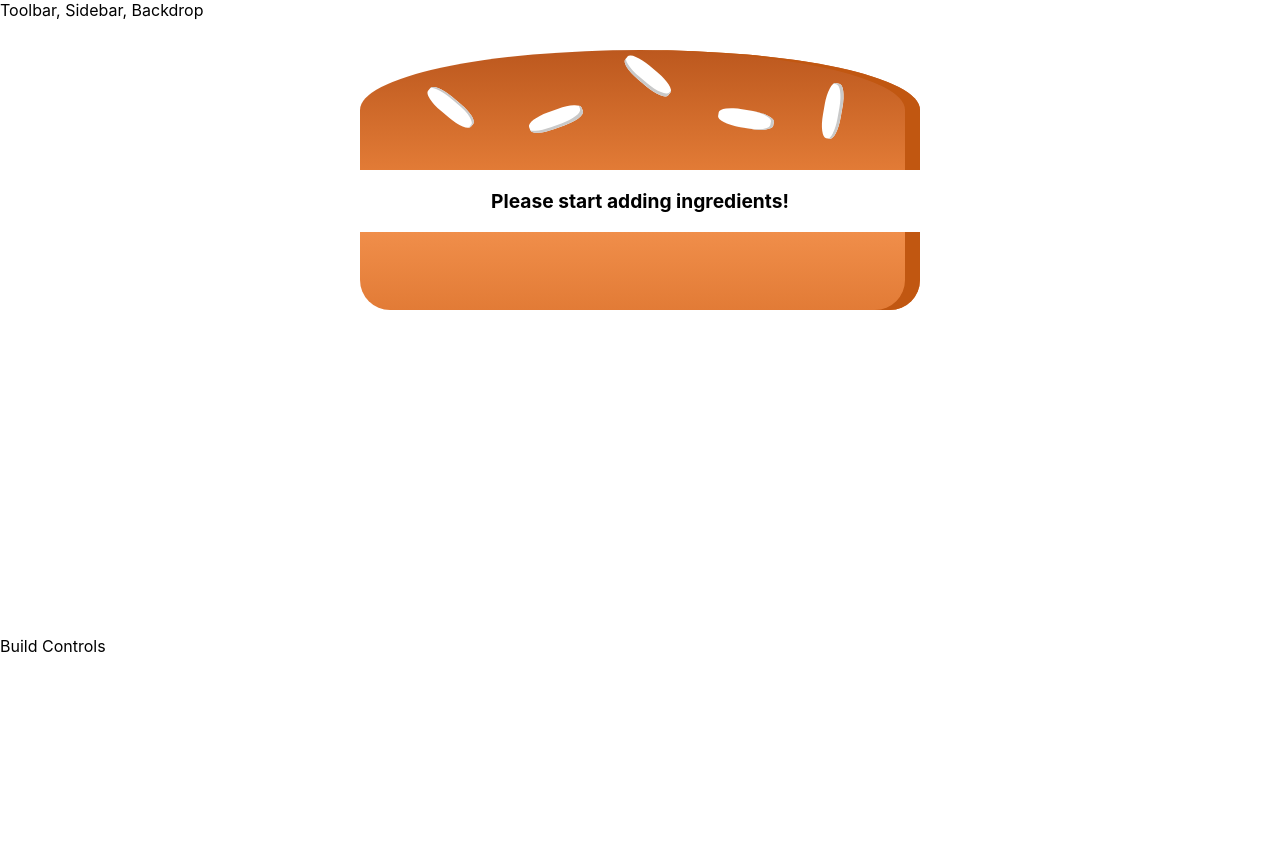
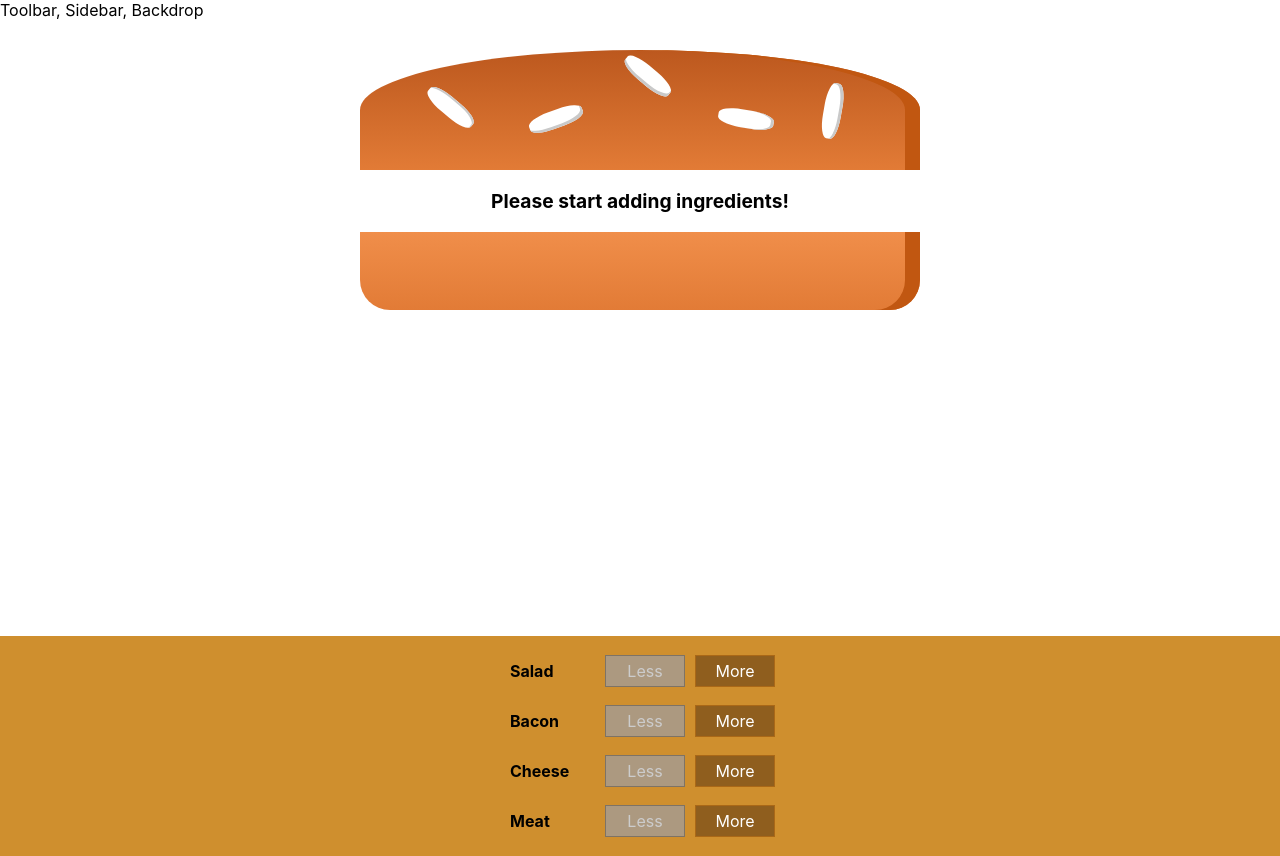
Before and after one commit to web-dev-dave/burger-builder, a React (Create React App) app: page / in a window 1280 px wide. Before the commit the page ends 800 px from the top, so only its background shows below. Built offline with nearby package versions, Linux system fonts and the light colour scheme.

Commit message:
disabled less button

```diff
--- a/src/components/Burger/BuildControls/BuildControl/BuildControl.js
+++ b/src/components/Burger/BuildControls/BuildControl/BuildControl.js
@@ -1,13 +1,18 @@
-import React from 'react'
+import React from "react";
 
-import classes from './BuildControl.module'
+import classes from "./BuildControl.module.css";
 
 export const BuildControl = (props) => {
-    return (
-        <div className={classes.BuildControl}>
-            <div className={classes.Label}>{props.label}</div>
-            <button className={classes.Less}>Less</button>
-            <button className={classes.More}>More</button>
-        </div>
-    )
-}
+  return (
+    <div className={classes.BuildControl}>
+      <div className={classes.Label}>{props.label}</div>
+      <button
+        onClick={props.removeHandler}
+        className={classes.Less}
+        disabled={props.disabled}>Less</button>
+      <button
+        onClick={props.addHandler}
+        className={classes.More}>More</button>
+    </div>
+  );
+};
--- a/src/components/Burger/BuildControls/BuildControl/BuildControl.module.css
+++ b/src/components/Burger/BuildControls/BuildControl/BuildControl.module.css
@@ -26,7 +26,7 @@
 .BuildControl button:hover:disabled {
   background-color: #ac9980;
   color: #ccc;
-  cursor: not-allowed;
+  /* cursor: not-allowed; */
 }
 
 .Label {
--- a/src/components/Burger/BuildControls/BuildControls.js
+++ b/src/components/Burger/BuildControls/BuildControls.js
@@ -1,11 +1,31 @@
-import React from 'react'
+import React from "react";
+import { BuildControl } from "./BuildControl/BuildControl";
 
-import classes from './BuildControls.module'
+import classes from "./BuildControls.module.css";
+
+const controls = [
+  { label: "Salad", type: "salad" },
+  { label: "Bacon", type: "bacon" },
+  { label: "Cheese", type: "cheese" },
+  { label: "Meat", type: "meat" },
+];
 
 export const BuildControls = (props) => {
-    return (
-        <div className={classes.BuildControls}>
-
-        </div>
-    )
-}
+  console.log(props)
+  return (
+    <div className={classes.BuildControls}>
+      {controls.map((el) => {
+        return (
+          <BuildControl
+            addHandler={() => props.addHandler(el.type)}
+            removeHandler={() => props.removeHandler(el.type)}
+            key={el.label}
+            label={el.label}
+            type={el.type}
+            disabled={props.disabled[el.type]}
+          />
+        );
+      })}
+    </div>
+  );
+};
--- a/src/components/Burger/Burger.js
+++ b/src/components/Burger/Burger.js
@@ -16,8 +16,6 @@
     transformedIngredients = <p>Please start adding ingredients!</p>
   }
 
-  console.log(transformedIngredients);
-
   return (
     <div className={classes.Burger}>
       <BurgerIngredients type="bread-top" />
--- a/src/containers/BurgerBuilder/BurgerBuilder.js
+++ b/src/containers/BurgerBuilder/BurgerBuilder.js
@@ -1,29 +1,83 @@
-import React, { Component } from 'react'
-import { Burger } from '../../components/Burger/Burger'
+import React, { Component } from "react";
+import { BuildControls } from "../../components/Burger/BuildControls/BuildControls";
+import { Burger } from "../../components/Burger/Burger";
 
-
+const INGREDIENT_PRICES = {
+  salad: 0.5,
+  cheese: 0.4,
+  meat: 1.3,
+  bacon: 0.7,
+};
 
 export default class BurgerBuilder extends Component {
-
   state = {
     ingredients: {
       salad: 0,
       bacon: 0,
       cheese: 0,
-            meat: 0
+      meat: 0,
+    },
+    totalPrice: 4,
+  };
+
+  addIngredientHandler = (type) => {
+    const oldCount = this.state.ingredients[type];
+    const updatedCount = oldCount + 1;
+    const updatedIngredients = {
+      ...this.state.ingredients,
+    };
+    updatedIngredients[type] = updatedCount;
+    const priceAddition = INGREDIENT_PRICES[type];
+    const oldPrice = this.state.totalPrice;
+    const newPrice = oldPrice + priceAddition;
+    this.setState({
+      ingredients: updatedIngredients,
+      totalPrice: newPrice,
+    });
+  };
+
+  removeIngredientHandler = (type) => {
+    const oldCount = this.state.ingredients[type];
+    if(oldCount <= 0) {
+        return
     }
+    const updatedCount = oldCount - 1;
+    const updatedIngredients = {
+      ...this.state.ingredients,
+    };
+    updatedIngredients[type] = updatedCount;
+    const priceSubtraction = INGREDIENT_PRICES[type];
+    const oldPrice = this.state.totalPrice;
+    const newPrice = oldPrice - priceSubtraction;
+    this.setState({
+      ingredients: updatedIngredients,
+      totalPrice: newPrice,
+    });
+  };
+
+  render() {
+    const disabledInfo = {
+      ...this.state.ingredients
     }
 
-    render() {
+    for(let key in disabledInfo) {
+      disabledInfo[key] = disabledInfo[key] <= 0
+    }
+
+    console.log(disabledInfo)
     return (
       <>
         <div>
-                <Burger ingredients={this.state.ingredients}/>
+          <Burger ingredients={this.state.ingredients} />
         </div>
         <div>
-                Build Controls
+          <BuildControls
+            addHandler={this.addIngredientHandler}
+            removeHandler={this.removeIngredientHandler}
+            disabled={disabledInfo}
+          />
         </div>
       </>
-        )
+    );
   }
 }
```
Also changed, not shown: 1 other file (tests, documents, lock files or other folders). Lines whose indentation alone changed are shown as unchanged.
